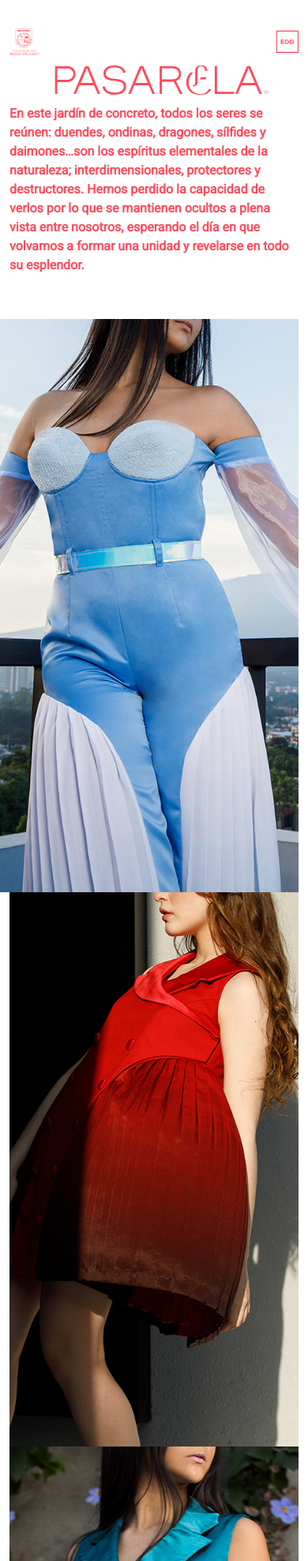
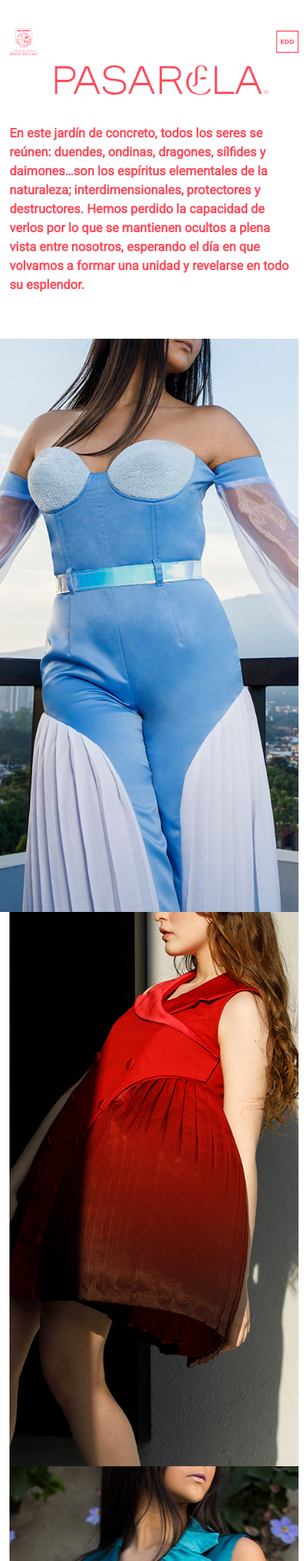
Before and after one commit to Alca1707/WebPage-ElisaArteaga, a PHP site: page /pasarela.php in a window 390 px wide. Shown: the part 262-2239 px from the top of the page at 79% size. Run offline with PHP 8.4, Linux system fonts and the light colour scheme.

Commit message:
Pasarela responsive

```diff
--- a/css/baseStyle.css
+++ b/css/baseStyle.css
@@ -368,6 +368,11 @@ ion-icon {
         margin-left: auto;
         margin-right: auto;
     }
+
+    /*PASARELA*/
+    #pasarelaText{
+        margin-top: 25px;
+    }
 }
 
 /* Medium devices (tablets, 768px and up)*/
--- a/pasarela.php
+++ b/pasarela.php
@@ -16,10 +16,10 @@
 
     <div class="espaciado40 container-fluid">
         <div class="row">
-            <img src="img/Pasarela_02.jpg" class="col-lg-3 ps-0" alt="">
-            <img src="img/Pasarela_03.jpg" class="col-lg-3" alt="">
-            <img src="img/Pasarela_04.jpg" class="col-lg-3" alt="">
-            <img src="img/Pasarela_05.jpg" class="col-lg-3 pe-0" alt="">
+            <img src="img/Pasarela_02.jpg" class="col-lg-3 col-md-3 col-sm-3 ps-0" alt="">
+            <img src="img/Pasarela_03.jpg" class="col-lg-3 col-md-3 col-sm-3" alt="">
+            <img src="img/Pasarela_04.jpg" class="col-lg-3 col-md-3 col-sm-3" alt="">
+            <img src="img/Pasarela_05.jpg" class="col-lg-3 col-md-3 col-sm-3 pe-0" alt="">
         </div>
     </div>
 
```
